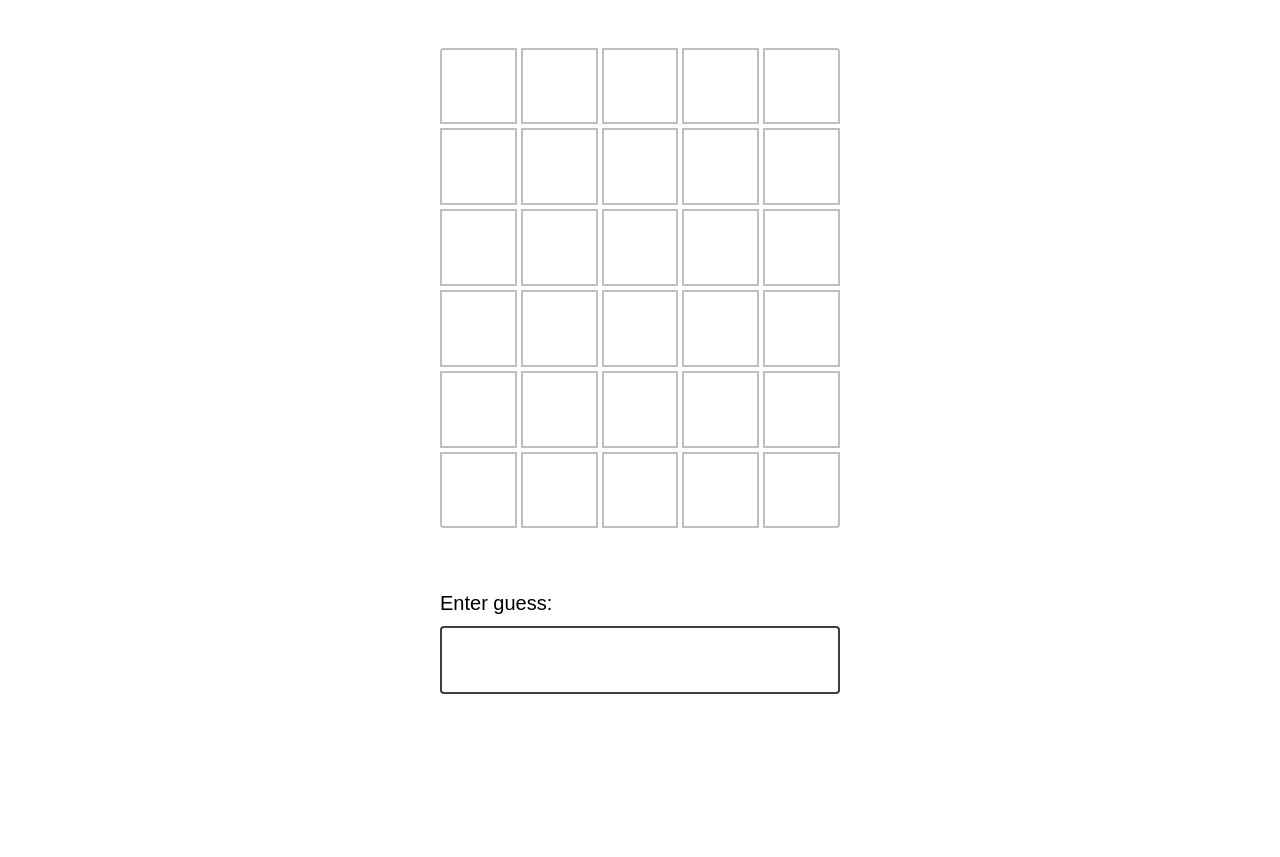
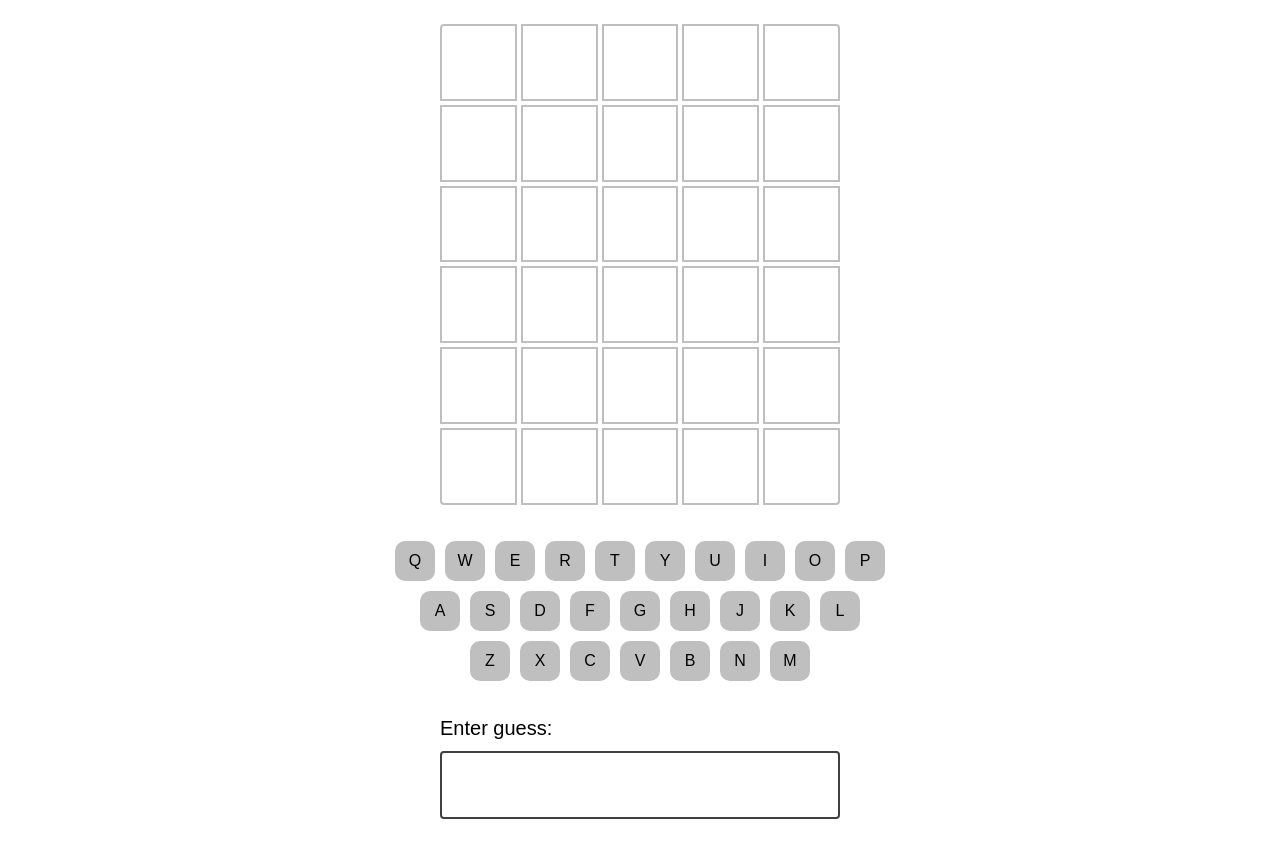
Before and after one commit to chrislacey89/wordle-clone, a React app: page / in a window 1280 px wide. Shown: the part 72-929 px from the top of the page. Before the commit the page ends 800 px from the top, so only its background shows below. Built offline with nearby package versions, Linux system fonts and the light colour scheme.

Commit message:
start to add keyboard

```diff
--- a/src/components/Form/Form.js
+++ b/src/components/Form/Form.js
@@ -16,7 +16,7 @@
     setGuess(e.target.value.toUpperCase());
   }
   return (
-    <form onSubmit={handleSubmit} className="guess-input-wrapper">
+    <form onSubmit={handleSubmit} className="guess guess-input-wrapper">
       <label htmlFor="guess-input">Enter guess:</label>
       <input
         disabled={disabled}
--- a/src/components/Game/Game.js
+++ b/src/components/Game/Game.js
@@ -5,6 +5,7 @@
 import Form from "../Form/Form";
 import Banner from "../Banner/Banner";
 import GuessResults from "../GuessResults/GuessResults";
+import Keyboard from "../Keyboard/Keyboard";
 import { checkGuess } from "../../game-helpers";
 import { NUM_OF_GUESSES_ALLOWED } from "../../constants";
 // Pick a random word on every pageload.
@@ -34,6 +35,7 @@
       {winState !== "running" && (
         <Banner resetGame={resetGame} winState={winState} answer={answer} />
       )}
+      <Keyboard></Keyboard>
 
       <Form
         disabled={winState !== "running"}
--- /dev/null
+++ b/src/components/Keyboard/Keyboard.js
@@ -0,0 +1,29 @@
+import React from "react";
+
+const ROWS = [
+  ["Q", "W", "E", "R", "T", "Y", "U", "I", "O", "P"],
+  ["A", "S", "D", "F", "G", "H", "J", "K", "L"],
+  ["Z", "X", "C", "V", "B", "N", "M"],
+];
+
+function Keyboard() {
+  return (
+    <div className="keyboard">
+      {ROWS.map((row, index) => {
+        return (
+          <div className="keyboard-row">
+            {row.map((letter, index) => {
+              return (
+                <div className="keyboard-letter ">
+                  <p className="centered">{letter}</p>
+                </div>
+              );
+            })}
+          </div>
+        );
+      })}
+    </div>
+  );
+}
+
+export default Keyboard;
--- /dev/null
+++ b/src/components/Keyboard/index.js
@@ -0,0 +1,2 @@
+export * from "./Keyboard";
+export { default } from "./Keyboard";
--- a/src/styles.css
+++ b/src/styles.css
@@ -218,6 +218,31 @@
 .modal-title {
   margin-bottom: 0.5em;
 }
+.keyboard {
+  display: flex;
+  flex-direction: column;
+  gap: 10px;
+
+}
+
+.keyboard-row {
+  display: flex;
+  justify-content: center;
+  gap: 10px;
+}
+.keyboard-letter p {
+  height: 40px;
+  width: 40px;
+  border: 10px;
+  background-color: var(--color-gray-700);
+  border-radius: 10px;
+
+}
+.centered{
+  display: grid;
+  place-content: center;
+}
+
 
 /*
   Keyframe animations
```
